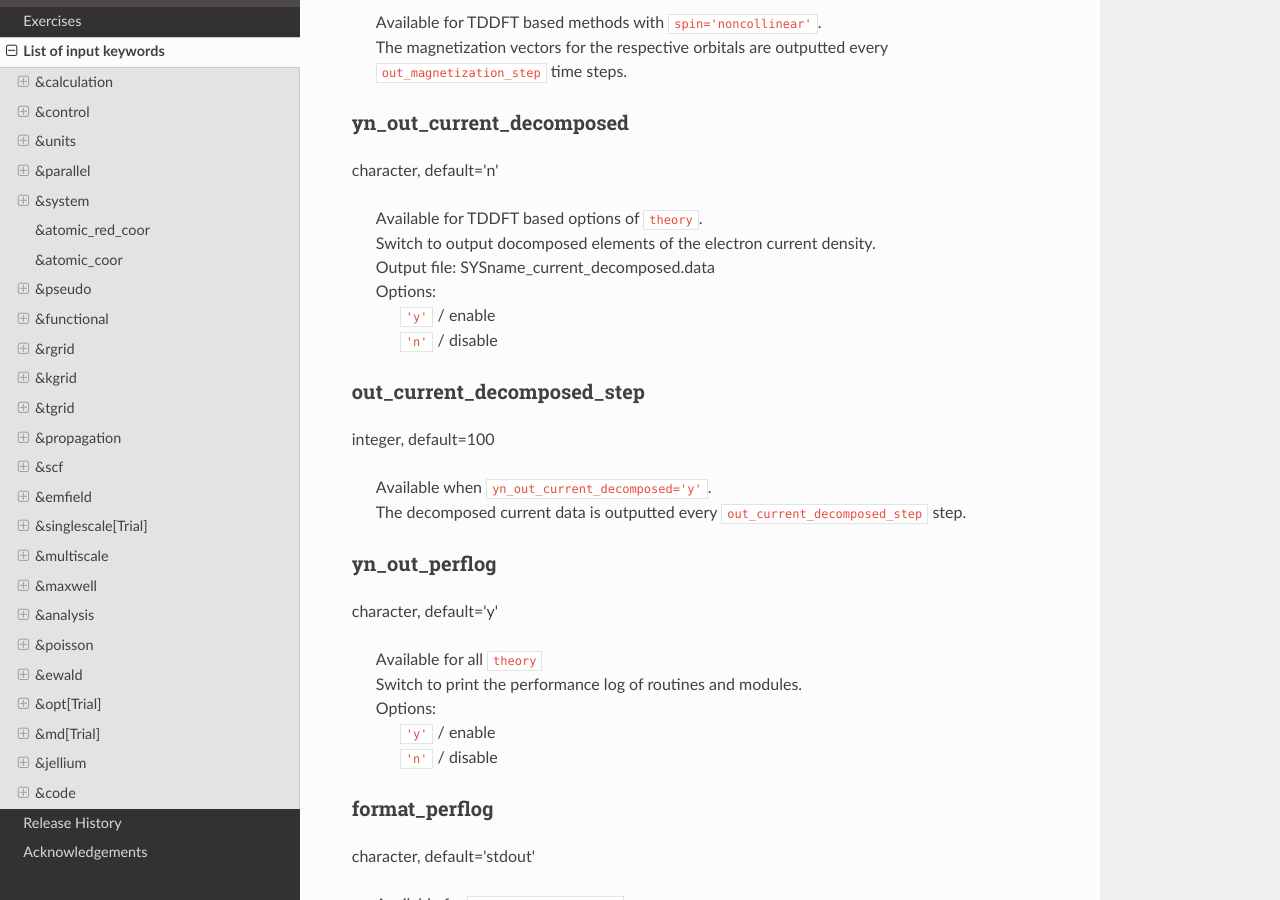
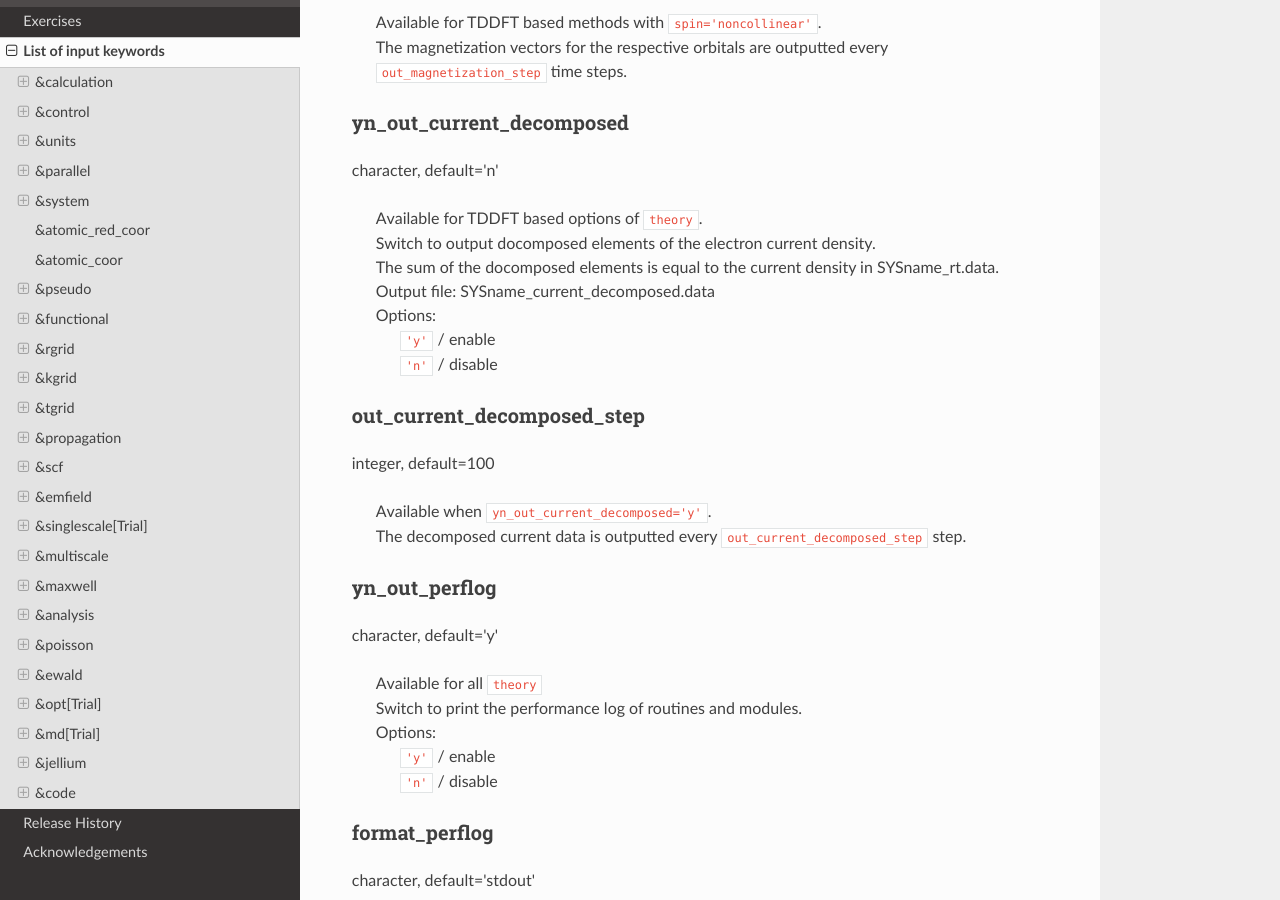
Before and after one commit to SALMON-TDDFT/SALMON-DOCS, a Sphinx documentation site: the page built from source/input_keyword_list.rst, in a window 1280 px wide and 900 px high, scrolled down 52161 px. Built offline with Sphinx 7.4.7 and the Read the Docs theme 2.0.0, drawn with Linux system fonts in a browser that asks for light colours; formulas are drawn with MathJax 3.

Commit message:
Update input_keyword_list.rst

```diff
--- a/source/input_keyword_list.rst
+++ b/source/input_keyword_list.rst
@@ -2682,6 +2682,7 @@ character, default='n'
 
    | Available for TDDFT based options of ``theory``.
    | Switch to output docomposed elements of the electron current density.
+   | The sum of the docomposed elements is equal to the current density in SYSname_rt.data.
    | Output file: SYSname_current_decomposed.data
    | Options:
    |   ``'y'`` / enable
```
